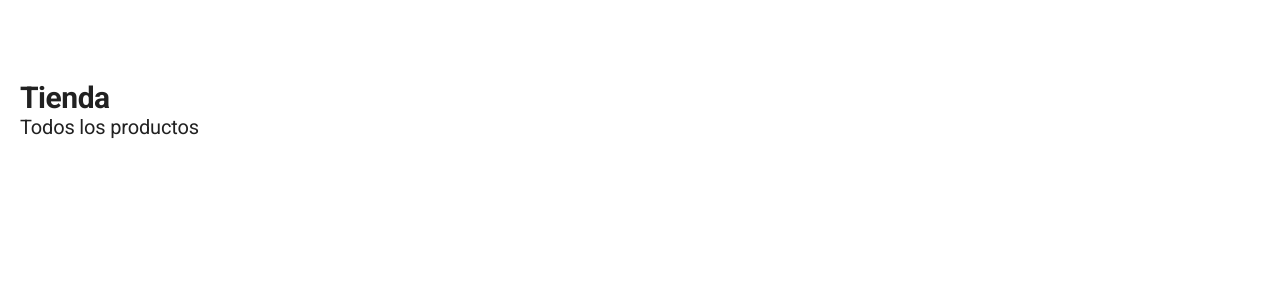
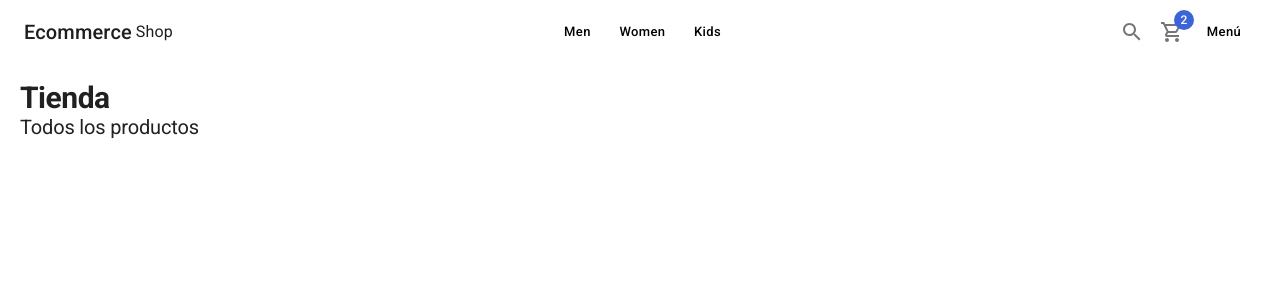
Before and after one commit to IgnacioArmandUgon/Ecommerce, a Next.js app: page / in a window 1280 px wide. Shown: the top 300 px of the page. Built offline with nearby package versions, Linux system fonts and the light colour scheme.

Commit message:
Maquetado del navbar

```diff
--- a/components/layouts/ShopLayout.tsx
+++ b/components/layouts/ShopLayout.tsx
@@ -1,5 +1,6 @@
 import Head from 'next/head';
 import { FC } from 'react';
+import { Navbar } from '../ui';
 
 interface Props {
   title: string;
@@ -25,7 +26,9 @@
         {imgFullUrl ? <meta name='og:image' content={imgFullUrl} /> : null}
       </Head>
 
-      <nav></nav>
+      <nav>
+        <Navbar />
+      </nav>
 
       <main
         style={{
--- /dev/null
+++ b/components/ui/Navbar.tsx
@@ -0,0 +1,61 @@
+import { SearchOutlined, ShoppingCartOutlined } from '@mui/icons-material';
+import { AppBar, Toolbar, Link, Typography, Box } from '@mui/material';
+import Badge from '@mui/material/Badge';
+import Button from '@mui/material/Button';
+import IconButton from '@mui/material/IconButton';
+
+//NextLink de antemano empieza a hacer el prefetch de la otra pagina
+import NextLink from 'next/link';
+import React from 'react';
+
+export const Navbar = () => {
+  return (
+    <AppBar>
+      <Toolbar>
+        <NextLink href={'/'} passHref>
+          <Link display={'flex'} alignItems='center'>
+            <Typography variant='h6'>Ecommerce</Typography>
+            <Typography sx={{ ml: 0.5 }}>Shop</Typography>
+          </Link>
+        </NextLink>
+        <Box flex={1} />
+
+        <Box sx={{ display: { xs: 'none', sm: 'block' } }}>
+          <NextLink href={'/category/men'} passHref>
+            <Link>
+              <Button>Men</Button>
+            </Link>
+          </NextLink>
+          <NextLink href={'/category/men'} passHref>
+            <Link>
+              <Button>Women</Button>
+            </Link>
+          </NextLink>
+          <NextLink href={'/category/men'} passHref>
+            <Link>
+              <Button>Kids</Button>
+            </Link>
+          </NextLink>
+        </Box>
+
+        <Box flex={1} />
+
+        <IconButton>
+          <SearchOutlined />
+        </IconButton>
+
+        <NextLink href={'/cart'} passHref>
+          <Link>
+            <IconButton>
+              <Badge badgeContent={2} color='secondary'>
+                <ShoppingCartOutlined />
+              </Badge>
+            </IconButton>
+          </Link>
+        </NextLink>
+
+        <Button>Menú</Button>
+      </Toolbar>
+    </AppBar>
+  );
+};
--- /dev/null
+++ b/components/ui/index.ts
@@ -0,0 +1 @@
+export * from './Navbar';
--- a/themes/light-theme.ts
+++ b/themes/light-theme.ts
@@ -55,6 +55,8 @@
       },
       styleOverrides: {
         root: {
+          backgroundColor: 'white',
+          color: 'black',
           textTransform: 'none',
           boxShadow: 'none',
           borderRadius: 10,
```
